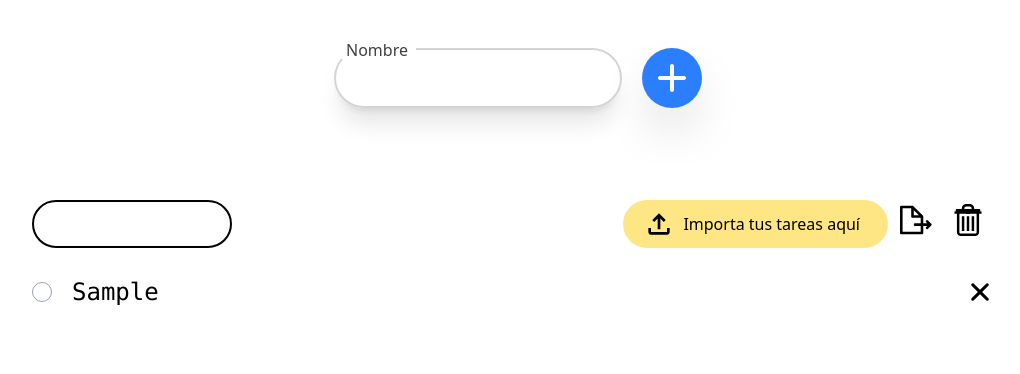
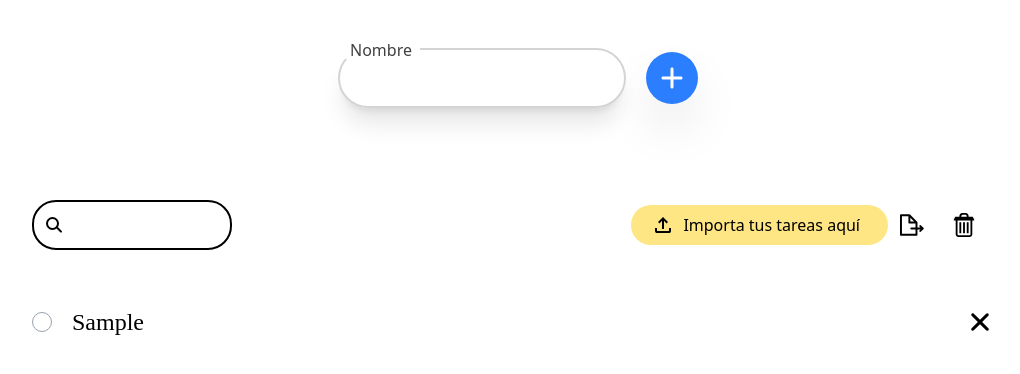
Before and after one commit to Fhueth/TaskBoard, a Vue app: page / in a window 1280 px wide. Both pictures are taken after typing "Sample" into the empty fields and a click on the button "añadir". Shown: the top 374 px of the page, without its empty margins (128-1148 px from the left). Built offline with nearby package versions, Linux system fonts and the light colour scheme.

Commit message:
añadido tamaño iconos como prop y solucionado error búsqueda sin tareas y dado estilos al input de búsqueda

```diff
--- a/src/components/ToDoTask.vue
+++ b/src/components/ToDoTask.vue
@@ -33,15 +33,15 @@ useEventListener('keydown', (e: KeyboardEvent) => {
 </script>
 
 <template>
-    <ul class="font-mono grid grid-cols-[auto_1fr_auto] items-center w-full gap-5 rounded-3xl px-5 py-2">
+    <ul class="font-mono grid grid-cols-[auto_1fr_auto] content-center items-center w-full gap-5 rounded-3xl px-5 py-2">
         <div class="relative size-5">
             <input @change="sendNewValue" v-model="editableTask.done" type="checkbox" name="done" :id="`done-${task.id}`" class="top-2 left-2 absolute opacity-0 size-0 peer">
             <label :for="`done-${task.id}`" class="cursor-pointer size-full border border-gray-400 after:absolute absolute rounded-full after:w-1/4 after:h-1/2 after:border-b-2 after:border-r-2 after:left-1/2 after:border-white after:-translate-x-1/2 after:-translate-y-1/4 after:top-1/4 after:rotate-45 peer-checked:border-transparent peer-checked:bg-emerald-700 peer-checked:after:visible after:invisible"></label>
         </div>
-        <h1 v-if="!isEditing" @dblclick="isEditing = true" :class="`text-2xl ${editableTask.done ? 'line-through decoration-1 decoration-gray-800 text-black/60' : ''}`">{{ task.title }}</h1>
+        <h1 v-if="!isEditing" @dblclick="isEditing = true" :class="`font-display text-2xl ${editableTask.done ? 'line-through decoration-1 decoration-gray-800 text-black/60' : ''}`">{{ task.title }}</h1>
         <input v-else type="text" name="title" id="title" v-model="editableTask.title" class="text-2xl">
         <button @click="deleteTask" class="size-6 top-1 right-1 cursor-pointer">
-            <Icon class="size-full hover:rotate-90 transition duration-150" color="black" type="delete"/>
+            <Icon class="size-full hover:rotate-90 transition duration-150" width="24" height="24" color="black" type="delete"/>
         </button>
     </ul>
 </template>
--- a/src/components/ToDoTaskList.vue
+++ b/src/components/ToDoTaskList.vue
@@ -118,31 +118,43 @@ const onDrop = (event: DragEvent) => {
 
 </script>
 <template>
-    <section v-if="arrayTasks.length >= 1" class="flex flex-col w-[min(80%,1000px)] gap-5">
-        <div class="grid grid-cols-[1fr_auto_auto_auto] px-5 gap-3">
-            <input v-model="search" name="search" id="search" type="text" class="w-50 border-2 rounded-3xl">
+    <div v-if="taskList.size >= 1" class="flex flex-col w-[min(80%,1000px)] gap-12">
+        <div class="grid grid-cols-[1fr_auto_auto_auto] px-5 gap-3 items-center">
+            <label class="w-50 border-2 relative rounded-3xl flex">
+                <Icon color="#000" width="24" height="24" type="search" class="absolute left-2 top-1/2 -translate-y-1/2" />
+                <input v-model="search" name="search" id="search" type="text" class="size-full py-3 pl-10 px-4 focus:outline-none">
+                <button @click="search = ''" v-show="search !== ''" class="size-fit absolute right-2 top-1/2 -translate-y-1/2 cursor-pointer">
+                    <Icon color="#000" width="16" height="16" type="delete" class="in-hover:rotate-90" />
+                </button>
+            </label>
             <label class="px-5 py-2 bg-amber-200 flex rounded-3xl gap-2 items-center">
-                <Icon color="#000" type="upload"/>
+                <Icon color="#000" width="24" height="24" type="upload"/>
                 <p>Importa tus tareas aquí</p>
                 <input type="file" accept=".csv" @change="handleFileUpload" class="size-0"/>
             </label>
             <button @click="exportCSV" class="size-10 cursor-pointer">
-                <Icon color="#000" type="export" />
+                <Icon color="#000" width="24" height="24" type="export" />
             </button>
             <button @click="deleteAll" class="size-10 cursor-pointer">
-                <Icon color="#000" type="deleteAll" />
+                <Icon color="#000" width="24" height="24" type="deleteAll" />
             </button>
         </div>
-        <ToDoTask @editTask="saveTask" @deleteTask="deleteTaskFromList" v-for="task in arrayTasks" :key="task.id"
+        <section v-if="arrayTasks.length >= 1">
+            <ToDoTask @editTask="saveTask" @deleteTask="deleteTaskFromList" v-for="task in arrayTasks" :key="task.id"
             :task="task" />
-    </section>
+        </section>
+        <div class="flex px-6 py-4 gap-3 justify-center items-center bg-red-300 border border-red-400 rounded-2xl size-fit self-center" v-else>
+            <Icon color="#000" width="16" height="16" type="info" />
+            <p class="">No hemos encontrado ninguna tarea llamada "{{ search }}"</p>
+        </div>
+    </div>
     <label
     v-else
     @dragover.prevent="onDragOver"
     @dragleave="onDragLeave"
     @drop.prevent="onDrop"
     class=" hover:bg-neutral-200 transition-colors duration-100 cursor-pointer outline-2 outline-neutral-300 outline-dashed px-26 py-16 bg-neutral-100 rounded-2xl flex flex-col items-center">
-        <Icon color="#000" type="upload"/>
+        <Icon width="24" height="24" color="#000" type="upload"/>
         <p>Crea tu primera tarea</p>
         <p>O</p>
         <p><strong>Clica aquí para importar</strong> / arrastra y suelta</p>
--- a/src/components/form/Button.vue
+++ b/src/components/form/Button.vue
@@ -4,6 +4,6 @@ import Icon from './Icon.vue';
 
 <template>
     <button title="añadir" type="submit" class="p-3.5 rounded-full bg-blue-500 size-fit shadow-2xl cursor-pointer hover:scale-110 transition duration-150">
-        <Icon color="#FFF" type="add"/>
+        <Icon width="24" height="24" color="#FFF" type="add"/>
     </button>
 </template>
--- a/src/components/form/Icon.vue
+++ b/src/components/form/Icon.vue
@@ -2,12 +2,14 @@
 const props = defineProps<{
     type: string,
     color: string,
+    width: string,
+    height: string,
 }>()
 
 </script>
 
 <template>
-    <svg class="size-8" :color="`${color ? color : 'currentColor'}`" aria-hidden="true">
+    <svg :width="`${width}`" :height="`${height}`" :color="`${color ? color : 'currentColor'}`" aria-hidden="true">
         <use :href="`/icons/sprite.svg#${type}`" :xlink:href="`/icons/sprite.svg#${type}`" />
     </svg>
 </template>
```
